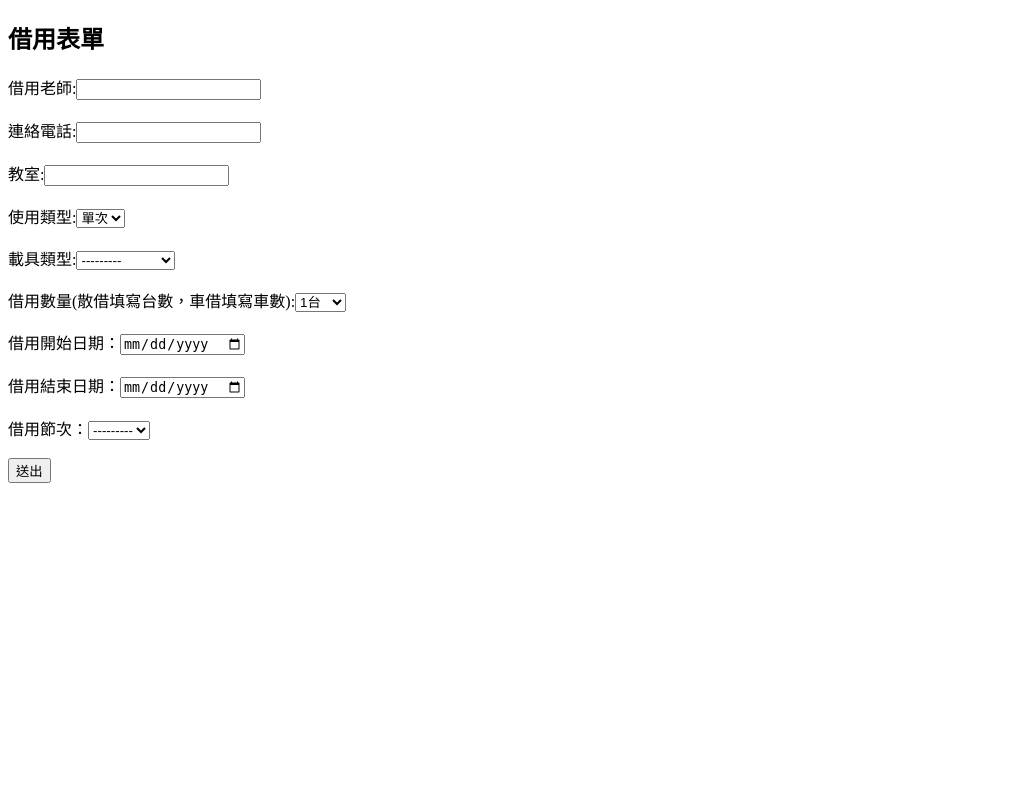
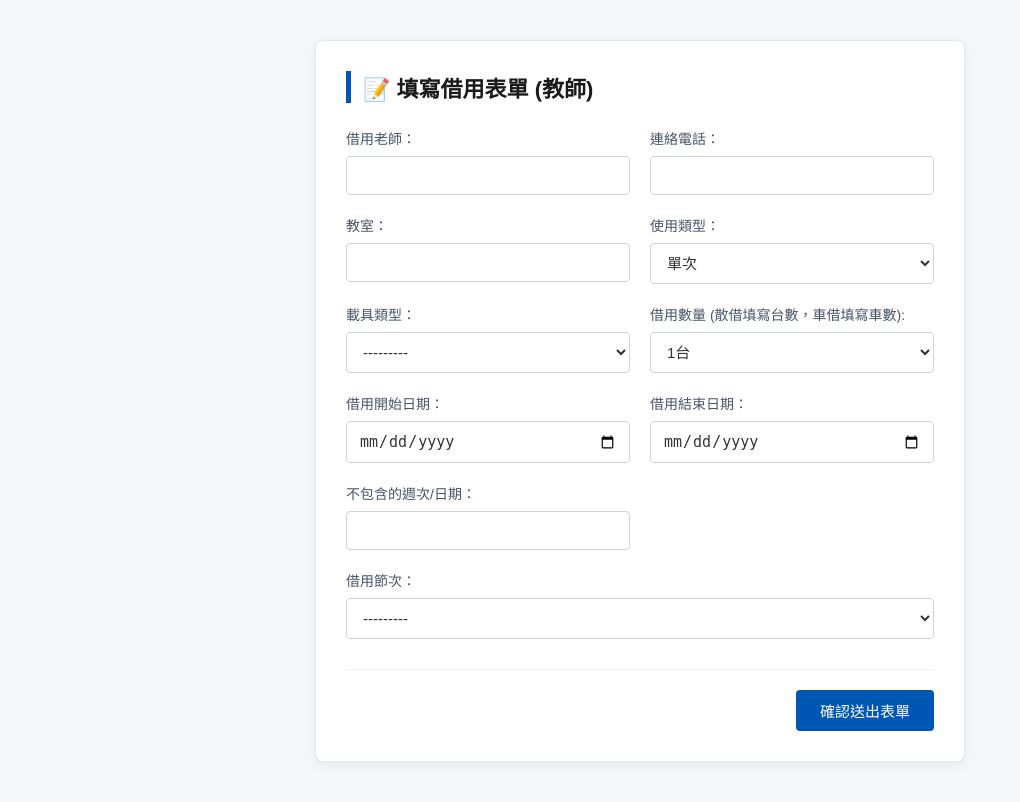
Before and after one commit to celine195/gittest2026, a Django app: page /reservations/ in a window 1280 px wide. Shown: the whole page, without its empty margins (0-1020 px from the left). Before the commit the page ends 483 px from the top, so only its background shows below. Run offline with Django 5.2, Linux system fonts and the light colour scheme.

Commit message:
今日預約

```diff
--- a/gittest2026_main/urls.py
+++ b/gittest2026_main/urls.py
@@ -17,11 +17,13 @@ Including another URLconf
 from django.contrib import admin
 from django.urls import *
 from show import views
-from show import views
 
 urlpatterns = [
     path('admin/', admin.site.urls),
     path("",include("show.urls")),
     path('reservations/', views.reservation_create,name='submit_borrow'),
     path('borrow/', views.view_borrow_list,name='view_borrow_list'),
+    path('today/', views.today_reservation_list, name='today_reservation'),
+    path('login/', views.login_view, name='login'),
+    path('logout/', views.logout_view, name='logout'),
 ]
--- a/show/templates/forms.html
+++ b/show/templates/forms.html
@@ -1,24 +1,194 @@
 <!DOCTYPE html>
 <html lang="zh-TW">
-<h2>借用表單</h2>
+<head>
+    <meta charset="UTF-8">
+    <title>填寫借用表單</title>
+    <style>
+        body {
+            font-family: "Helvetica Neue", Helvetica, Arial, "PingFang TC", "Hiragino Sans GB", "Microsoft JhengHei", sans-serif;
+            background-color: #f4f6f9;
+            color: #333333;
+            margin: 0;
+            padding: 40px 20px;
+            display: flex;
+            justify-content: center;
+            align-items: center;
+            min-height: 100vh;
+            box-sizing: border-box;
+        }
 
-<form method="post">
-    {% csrf_token %}
-    <label>借用老師:</label>{{ form.user }}<br><br>
+        .form-container {
+            background-color: #ffffff;
+            border: 1px solid #e2e8f0;
+            border-radius: 8px;
+            box-shadow: 0 4px 12px rgba(0, 0, 0, 0.05);
+            width: 100%;
+            max-width: 650px;
+            padding: 30px;
+            box-sizing: border-box;
+        }
 
-    <label>連絡電話:</label>{{ form.phone }}<br><br>
+        .form-header {
+            border-left: 5px solid #0056b3;
+            padding-left: 12px;
+            margin-bottom: 25px;
+        }
 
-    <label>教室:</label>{{ form.location }}<br><br>
+        .form-header h2 {
+            margin: 0;
+            font-size: 22px;
+            color: #1a1a1a;
+            font-weight: 600;
+        }
 
-    <label>使用類型:</label>{{ form.usage_type }}<br><br>
+        .form-grid {
+            display: grid;
+            grid-template-columns: repeat(2, 1fr);
+            gap: 20px;
+        }
 
-    <label>載具類型:</label>{{ device_form.device_type }}<br><br>
+        .full-width {
+            grid-column: span 2;
+        }
 
-    <label>借用數量(散借填寫台數，車借填寫車數):</label>{{ form.device_amount }}<br><br>
 
-    <label>借用開始日期：</label>{{ time_form.start_date }}<br><br>
-    <label>借用結束日期：</label>{{ time_form.end_date }}<br><br>
-    <label>借用節次：</label>{{ time_form.period }}<br><br>
+        .form-group {
+            display: flex;
+            flex-direction: column;
+        }
 
-    <button type="submit">送出</button>
-</form>
+        .form-group label {
+            font-size: 14px;
+            font-weight: 500;
+            color: #4a5568;
+            margin-bottom: 8px;
+        }
+
+        .form-group input,
+        .form-group select,
+        .form-group textarea {
+            width: 100%;
+            padding: 10px 12px;
+            font-size: 15px;
+            border: 1px solid #cbd5e1;
+            border-radius: 4px;
+            background-color: #ffffff;
+            color: #333333;
+            outline: none;
+            transition: all 0.2s ease-in-out;
+            box-sizing: border-box;
+        }
+
+        .form-group input:focus,
+        .form-group select:focus,
+        .form-group textarea:focus {
+            border-color: #0056b3;
+            box-shadow: 0 0 0 3px rgba(0, 86, 179, 0.15);
+        }
+
+        .form-actions {
+            margin-top: 30px;
+            border-top: 1px solid #edf2f7;
+            padding-top: 20px;
+            display: flex;
+            justify-content: flex-end;
+        }
+
+        .btn-submit {
+            background-color: #0056b3;
+            color: #ffffff;
+            border: none;
+            border-radius: 4px;
+            padding: 10px 24px;
+            font-size: 15px;
+            font-weight: 500;
+            cursor: pointer;
+            transition: background-color 0.2s ease;
+        }
+
+        .btn-submit:hover {
+            background-color: #004085;
+        }
+
+        @media (max-width: 600px) {
+            .form-grid {
+                grid-template-columns: 1fr;
+            }
+            .full-width {
+                grid-column: span 1;
+            }
+        }
+    </style>
+</head>
+<body>
+
+    <div class="form-container">
+        <div class="form-header">
+            <h2>📝 填寫借用表單 (教師)</h2>
+        </div>
+
+        <form method="post">
+            {% csrf_token %}
+
+            <div class="form-grid">
+                <div class="form-group">
+                    <label>借用老師：</label>
+                    {{ form.user }}
+                </div>
+
+                <div class="form-group">
+                    <label>連絡電話：</label>
+                    {{ form.phone }}
+                </div>
+
+                <div class="form-group">
+                    <label>教室：</label>
+                    {{ form.location }}
+                </div>
+
+                <div class="form-group">
+                    <label>使用類型：</label>
+                    {{ form.usage_type }}
+                </div>
+
+                <div class="form-group">
+                    <label>載具類型：</label>
+                    {{ device_form.device_type }}
+                </div>
+
+                <div class="form-group">
+                    <label>借用數量 (散借填寫台數，車借填寫車數):</label>
+                    {{ form.device_amount }}
+                </div>
+
+                <div class="form-group">
+                    <label>借用開始日期：</label>
+                    {{ time_form.start_date }}
+                </div>
+
+                <div class="form-group">
+                    <label>借用結束日期：</label>
+                    {{ time_form.end_date }}
+                </div>
+
+                <div class="form-group">
+                    <label>不包含的週次/日期：</label>
+                    {{ time_form.excluded_weeks }}
+                </div>
+
+                <div class="form-group full-width">
+                    <label>借用節次：</label>
+                    {{ time_form.period }}
+                </div>
+
+
+            </div>
+
+            <div class="form-actions">
+                <button type="submit" class="btn-submit">確認送出表單</button>
+            </div>
+        </form>
+    </div>
+
+</body>
+</html>
--- a/show/views.py
+++ b/show/views.py
@@ -1,8 +1,13 @@
-from django.shortcuts import render , redirect
+from django.shortcuts import render, redirect
 from .models import *
-from .models import Borrowlist
+from .models import Borrowlist, ReservationSchedule
 from django.contrib.auth.decorators import login_required
+from django.contrib.auth import authenticate, login, logout
+from django.contrib.auth.forms import AuthenticationForm
+from django.contrib import messages
+from django.utils import timezone
 from .form import ReservationForm, DeviceForm, TimeForm
+
 
 def reservation_create(request):
     if request.method == "POST":
@@ -36,9 +41,50 @@ def view_borrow_list(request):
     頁面：管理員初核頁面
     功能：查看所有教師送出的借用申請資料
     """
-    # 根據需求文件，由近到遠撈出所有申請，並預先載入對應的教師(user)資料以利效能優化
     borrow_records = Borrowlist.objects.all().order_by('-id')
 
     return render(request, 'borrow_list.html', {
         'borrow_records': borrow_records
     })
+
+
+def today_reservation_list(request):
+
+    today = timezone.localdate()
+
+    today_records = ReservationSchedule.objects.filter(date=today).order_by('period')
+
+
+    return render(request, 'today_reservation.html', {
+        'today_records': today_records,
+        'today': today
+    })
+
+def login_view(request):
+    if request.method == 'POST':
+        form = AuthenticationForm(request, data=request.POST)
+        if form.is_valid():
+            username = form.cleaned_data.get('username')
+            password = form.cleaned_data.get('password')
+            user = authenticate(username=username, password=password)
+            if user is not None:
+                login(request, user)
+
+
+                if hasattr(user, 'role') and user.role == 'admin':
+                    return redirect('today_reservation')
+                else:
+                    return redirect('view_borrow_list')
+            else:
+                messages.error(request, "帳號或密碼錯誤")
+        else:
+            messages.error(request, "請輸入正確的帳號密碼")
+    else:
+        form = AuthenticationForm()
+
+    return render(request, 'login.html', {'form': form})
+
+
+def logout_view(request):
+    logout(request)
+    return redirect('login')
```
Also changed, not shown: show/templates/login.html (added, +115 -0 lines), show/templates/today_reservation.html (added, +160 -0 lines).
